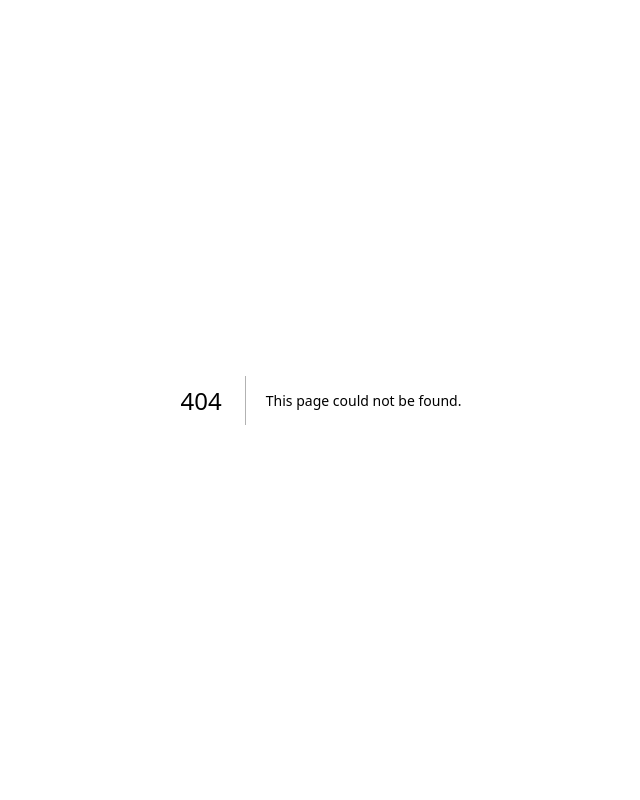
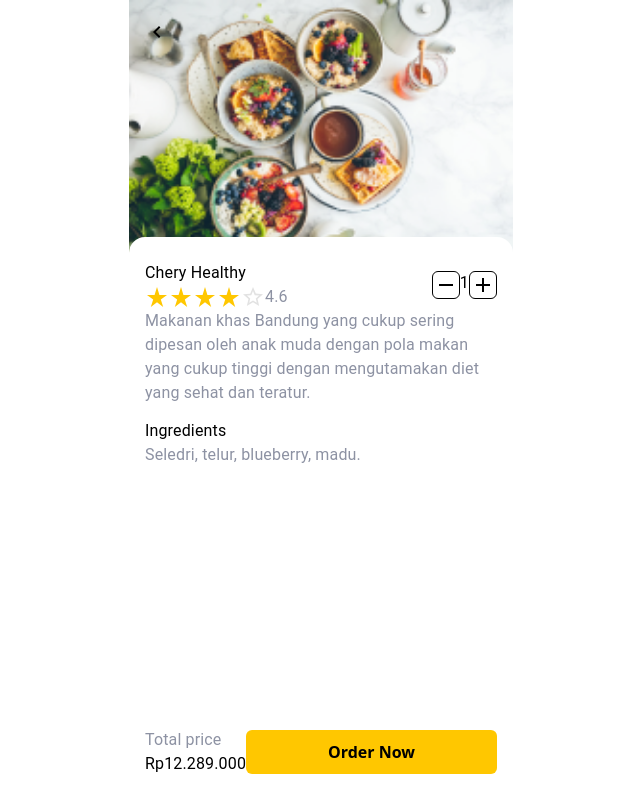
Before and after one commit to AmienulRana/resto-app, a Next.js app: page /products/123 in a window 1280 px wide. Before the commit this address had no page. Shown: the whole page, without its empty margins (319-959 px from the left). Built offline with nearby package versions, Linux system fonts and the light colour scheme.

Commit message:
membuat halaman detail product

```diff
--- /dev/null
+++ b/pages/products/[id].tsx
@@ -0,0 +1,75 @@
+import LayoutUser from "../../components/LayoutUser";
+import Image from "next/image";
+import ChevronLeftIcon from "@mui/icons-material/ChevronLeft";
+import { Typography } from "@mui/material";
+import RatingProduct from "../../components/RatingProduct";
+import AddIcon from "@mui/icons-material/Add";
+import RemoveIcon from "@mui/icons-material/Remove";
+import Button from '../../components/Button';
+import { useRouter  } from 'next/router';
+
+const ProductDetail = () => {
+    const router = useRouter();
+  return (
+    <LayoutUser navbar={false}>
+      <section className="relative bg-white h-full">
+        <ChevronLeftIcon className="absolute top-5 left-4 block w-10 h-10" onClick={() => router.back()}/>
+        <Image
+          src="/product1.png"
+          width={300}
+          height={330}
+          className="w-full object-cover"
+          priority
+          alt="product"
+        />
+        <section className="-translate-y-8 px-4 py-6 w-full bg-white rounded-2xl relative">
+          <section className="flex justify-between items-center">
+            <div>
+              <Typography component="h1" className="mb-1.5">
+                Chery Healthy
+              </Typography>
+              <RatingProduct rating={4.6} />
+            </div>
+            <div className="flex">
+              <button className="w-7 h-7 flex items-center justify-center border border-black rounded-md">
+                <RemoveIcon />
+              </button>
+              <Typography component="p" className="mx-2.5">
+                1
+              </Typography>
+              <button className="w-7 h-7 flex items-center justify-center border border-black rounded-md">
+                <AddIcon />
+              </button>
+            </div>
+          </section>
+          <Typography component="p" className="text-sm text-gray-c-200 mt-3">
+            Makanan khas Bandung yang cukup sering dipesan oleh anak muda dengan
+            pola makan yang cukup tinggi dengan mengutamakan diet yang sehat dan
+            teratur.
+          </Typography>
+          <section className="mt-3.5">
+            <Typography component="p">Ingredients</Typography>
+            <Typography component="p" className="text-gray-c-200">
+              Seledri, telur, blueberry, madu.
+            </Typography>
+          </section>
+        </section>
+        <section className="absolute flex items-center justify-between bottom-0 left-0 w-full bg-white px-4 py-6">
+            <div>
+                <Typography component="p" className="text-base text-gray-c-200">
+                    Total price
+                </Typography>
+                <Typography component="h2" className="text-lg">
+                    Rp12.289.000
+                </Typography>
+            </div>
+            <Button classNameProps="h-11 w-40 bg-orange-c-100">
+                Order Now
+            </Button>
+        </section>
+      </section>
+    </LayoutUser>
+  );
+};
+
+export default ProductDetail;
```
